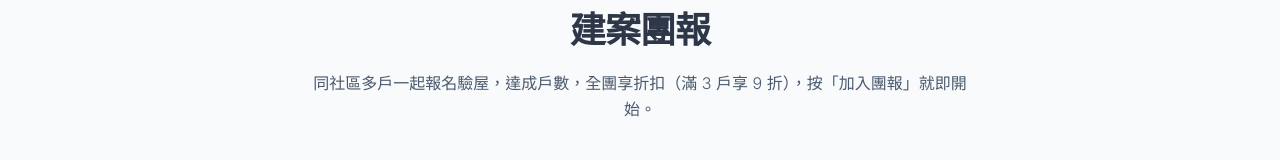
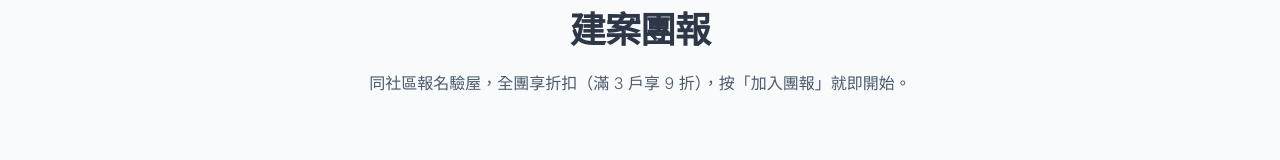
Before and after one commit to jason237855-del/inspection2.0, a React (Vite) app: page /group in a window 1280 px wide. Shown: the part 199-359 px from the top of the page. Built offline with nearby package versions, Linux system fonts and the light colour scheme; no server answers; the database is empty.

Commit message:
Group hub: shorten the subtitle
Co-Authored-By: Claude Sonnet 5 <noreply@anthropic.com>

```diff
--- a/src/pages/GroupHub.tsx
+++ b/src/pages/GroupHub.tsx
@@ -90,7 +90,7 @@ const GroupHub = () => {
             <p className="text-[11px] uppercase tracking-[0.2em] text-muted-foreground mb-4">Group Inspection</p>
             <h1 className="text-3xl lg:text-4xl font-semibold mb-5 tracking-tight">建案團報</h1>
             <p className="text-muted-foreground font-light leading-relaxed">
-              同社區多戶一起報名驗屋，達成戶數，全團享折扣（滿 3 戶享 9 折），按「加入團報」就即開始。
+              同社區報名驗屋，全團享折扣（滿 3 戶享 9 折），按「加入團報」就即開始。
             </p>
           </motion.div>
         </div>
```
Also changed, not shown: 1 other file (tests, documents, lock files or other folders).
